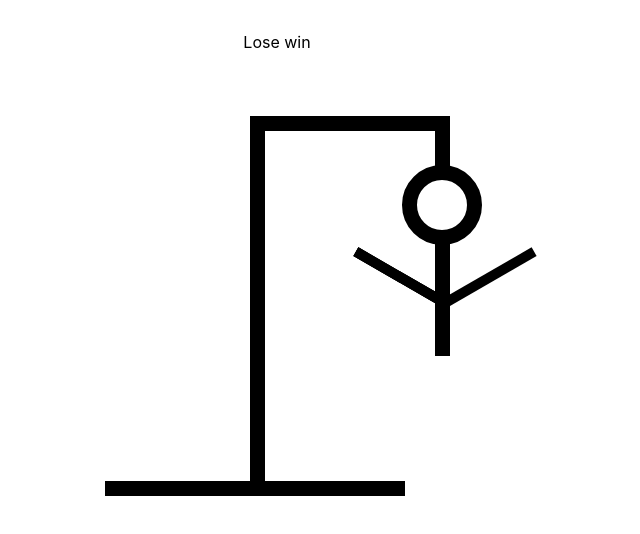
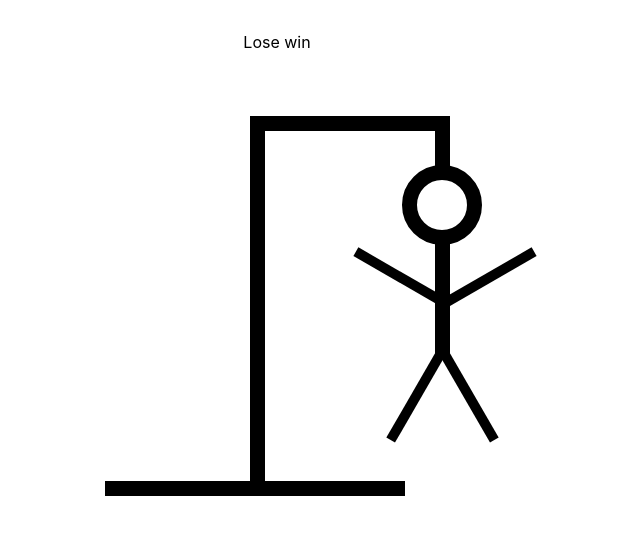
Before and after one commit to samima55/hanger-man, a React (Create React App) app: page / in a window 1280 px wide. Shown: the top 534 px of the page, without its empty margins (363-1003 px from the left). Built offline with nearby package versions, Linux system fonts and the light colour scheme.

Commit message:
leg of hang man is added

```diff
--- a/src/copmponents/HangmanDrawing.module.css
+++ b/src/copmponents/HangmanDrawing.module.css
@@ -71,9 +71,23 @@
 }
 
 .rightLeg{
-
+    width: 100px;
+    height: 10px;
+    background-color: black;
+    position: absolute;
+    top: 230px;
+    right: -90px;
+    rotate: 60deg;
+    transform-origin: left bottom ;
 }
 
 .leftLeg{
-
+width: 100px;
+    height: 10px;
+    background-color: black;
+    position: absolute;
+    top: 230px;
+    right: 5px;
+    rotate: -60deg;
+    transform-origin: right bottom ;
 }
--- a/src/copmponents/HangmanDrawing.tsx
+++ b/src/copmponents/HangmanDrawing.tsx
@@ -4,8 +4,8 @@ const HEAD = <div className={style.head}></div>;
 const BODY = <div className={style.body}></div>;
 const RIGHT_ARM = <div className={style.rightArm}></div>;
 const LEFT_ARM = <div className={style.leftArm}></div>;
-const RIGHT_LEG = <div className={style.leftArm}></div>;
-const LEFT_LEG = <div className={style.leftArm}></div>;
+const RIGHT_LEG = <div className={style.rightLeg}></div>;
+const LEFT_LEG = <div className={style.leftLeg}></div>;
 function HangmanDrawing() {
   return (
     <div className={style.container}>
```
